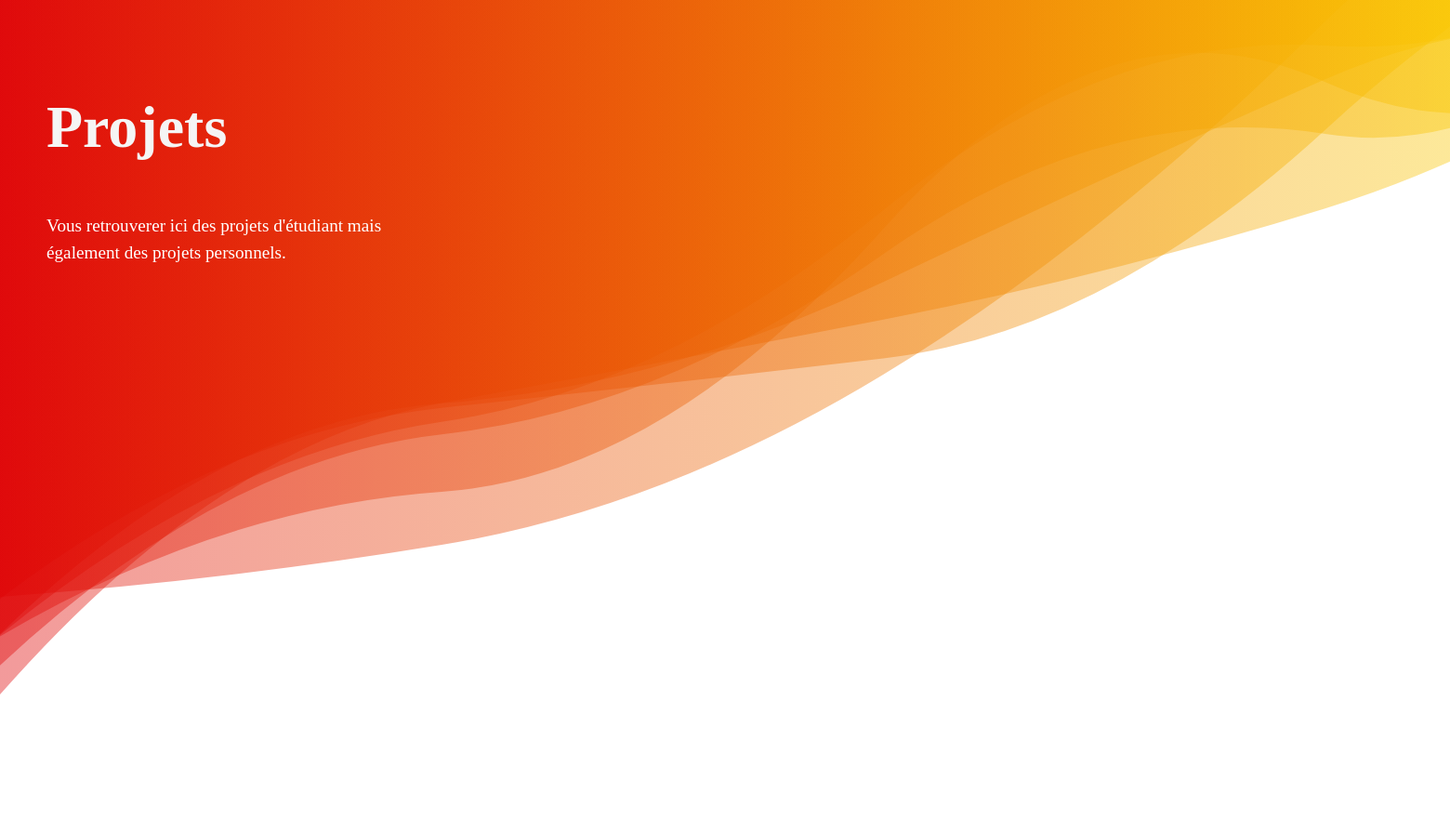
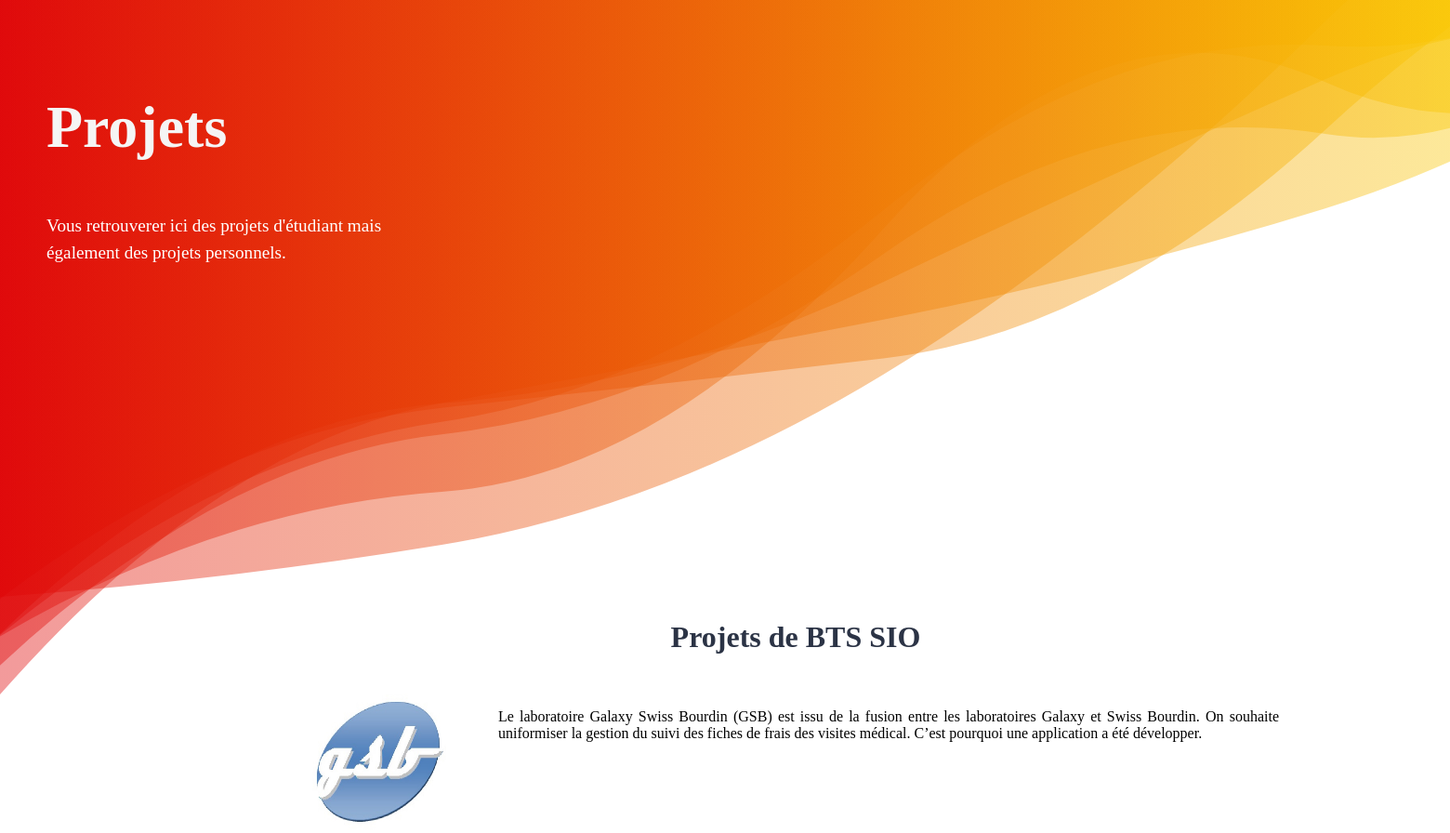
Before and after one commit to Chastagnac/siteLeo, a PHP site: page /page/project.php in a window 1560 px wide. Shown: the whole page at 93% size. Before the commit the page ends 747 px from the top, so only its background shows below. Run offline with PHP 8.4, Linux system fonts and the light colour scheme; some libraries are stand-ins or nearby versions.

Commit message:
page project template v1

```diff
--- a/css/project.css
+++ b/css/project.css
@@ -31,3 +31,31 @@ body {
     background-image: url(../assets/wave.svg);
     background-size: cover;
 }
+
+#sec-2 {
+    position: absolute;
+    width: 1400px;
+    margin-top: 40%;
+    margin-left: 10%;
+}
+
+#sec-2 h4 {
+    text-align: center;
+    font-size: 2em;
+    color: #2b3345;
+}
+
+#sec-2 img {
+	width: 150px;
+	height: 150px;
+}
+#sec-2 p {
+    text-align: justify;
+    width: 60%;
+    margin-left: 50px;
+}
+
+#sec-2 .container {
+    display: flex;
+    justify-content: center;
+}
--- a/page/project.php
+++ b/page/project.php
@@ -21,4 +21,21 @@
             <p>également des projets personnels.</p>
         </div>
     </section>
+    <section id="sec-2">
+        <h4>Projets de BTS SIO</h4>
+        <div class="container">
+            <img src="../assets/images/gsb.jpg" alt="Grapefruit slice atop a pile of other slices">
+            <p>
+            Le laboratoire Galaxy Swiss Bourdin (GSB) est issu de la fusion entre les laboratoires Galaxy et Swiss
+                Bourdin. On souhaite uniformiser la gestion du suivi des fiches de frais des visites médical. C’est
+                pourquoi une application a été développer.
+            </p>
+
+            </div>
+        </div>
+    </section>
+
+
+
+
 </body>
```
Also changed, not shown: assets/images/gsb.jpg (added).
